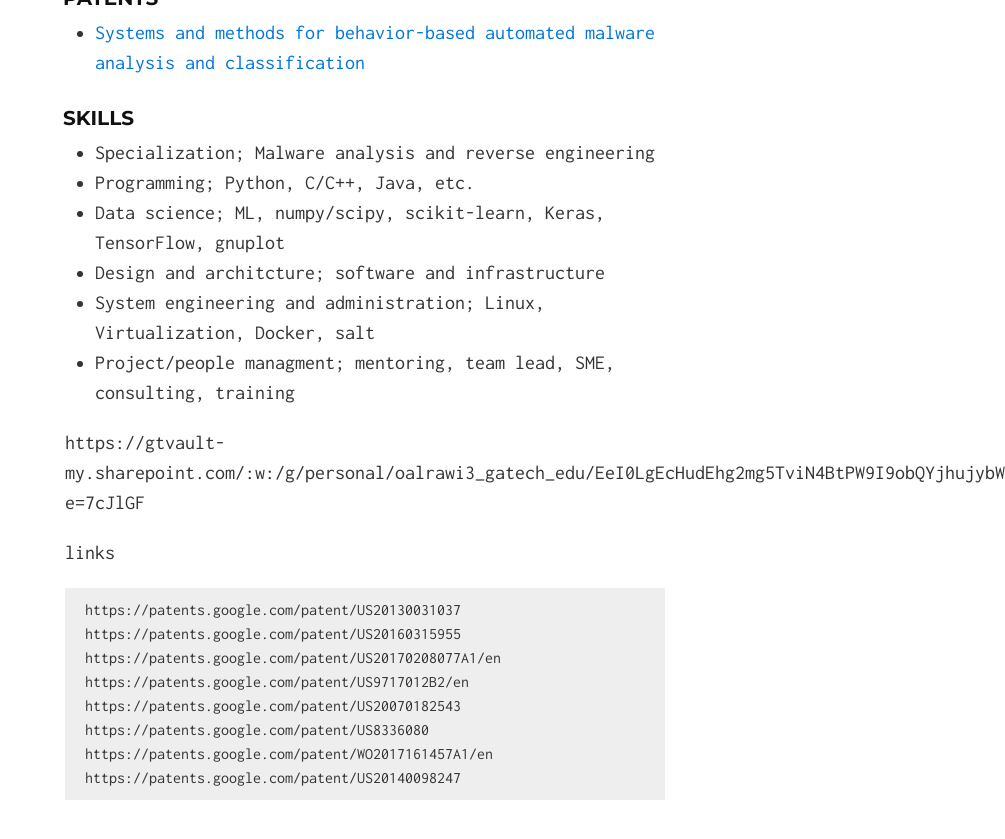
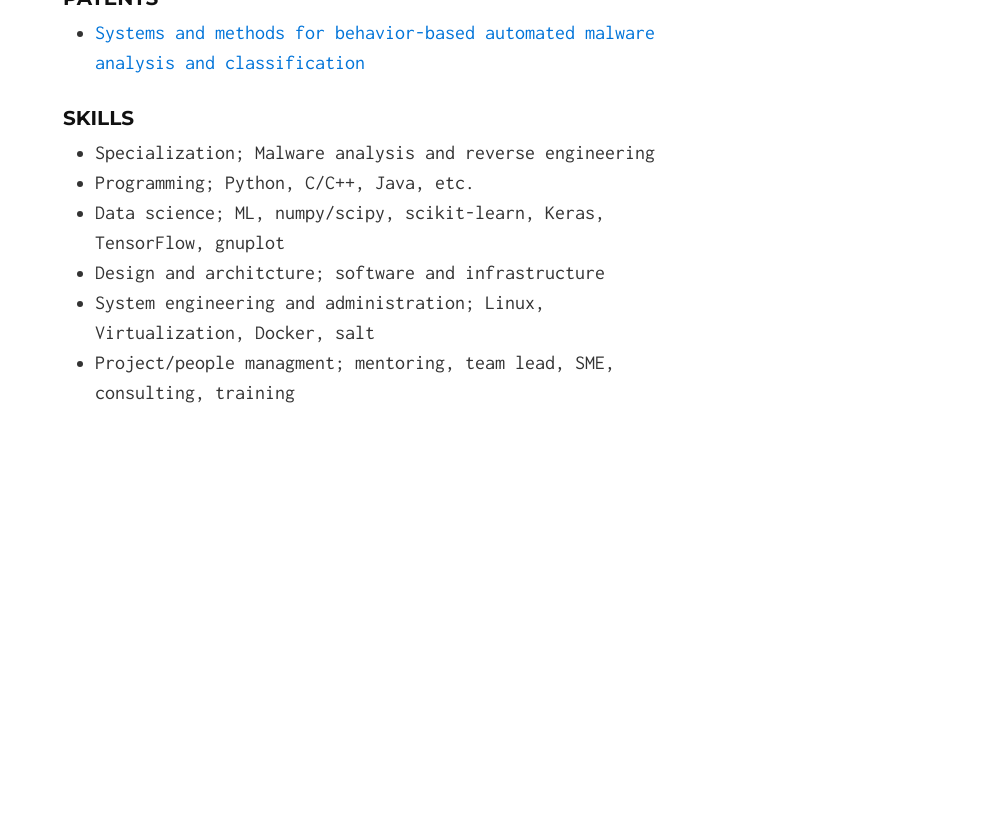
Before and after one commit to alrawi/alrawi.github.io, a Jekyll site: the page built from index.md, in a window 1280 px wide and 900 px high, scrolled down 1852 px. Shown: the top 839 px of the window, without its empty margins (275-1280 px from the left). Built offline with Jekyll 4.4.1, drawn with Linux system fonts in a browser that asks for light colours; after the commit the page ends 2360 px from its top, so only the background shows below that.

Commit message:
Update index.md

````diff
--- a/index.md
+++ b/index.md
@@ -40,29 +40,3 @@ I am also working on understanding malware threats that target these devices thr
 - Design and architcture; software and infrastructure
 - System engineering and administration; Linux, Virtualization, Docker, salt
 - Project/people managment; mentoring, team lead, SME, consulting, training
-
-https://gtvault-my.sharepoint.com/:w:/g/personal/oalrawi3_gatech_edu/EeI0LgEcHudEhg2mg5TviN4BtPW9I9obQYjhujybWnPR5A?e=7cJlGF
-
-
-
-
-
-
-
-
-
-
-
-
-
-links
-```
-https://patents.google.com/patent/US20130031037
-https://patents.google.com/patent/US20160315955
-https://patents.google.com/patent/US20170208077A1/en
-https://patents.google.com/patent/US9717012B2/en
-https://patents.google.com/patent/US20070182543
-https://patents.google.com/patent/US8336080
-https://patents.google.com/patent/WO2017161457A1/en
-https://patents.google.com/patent/US20140098247
-```
````
